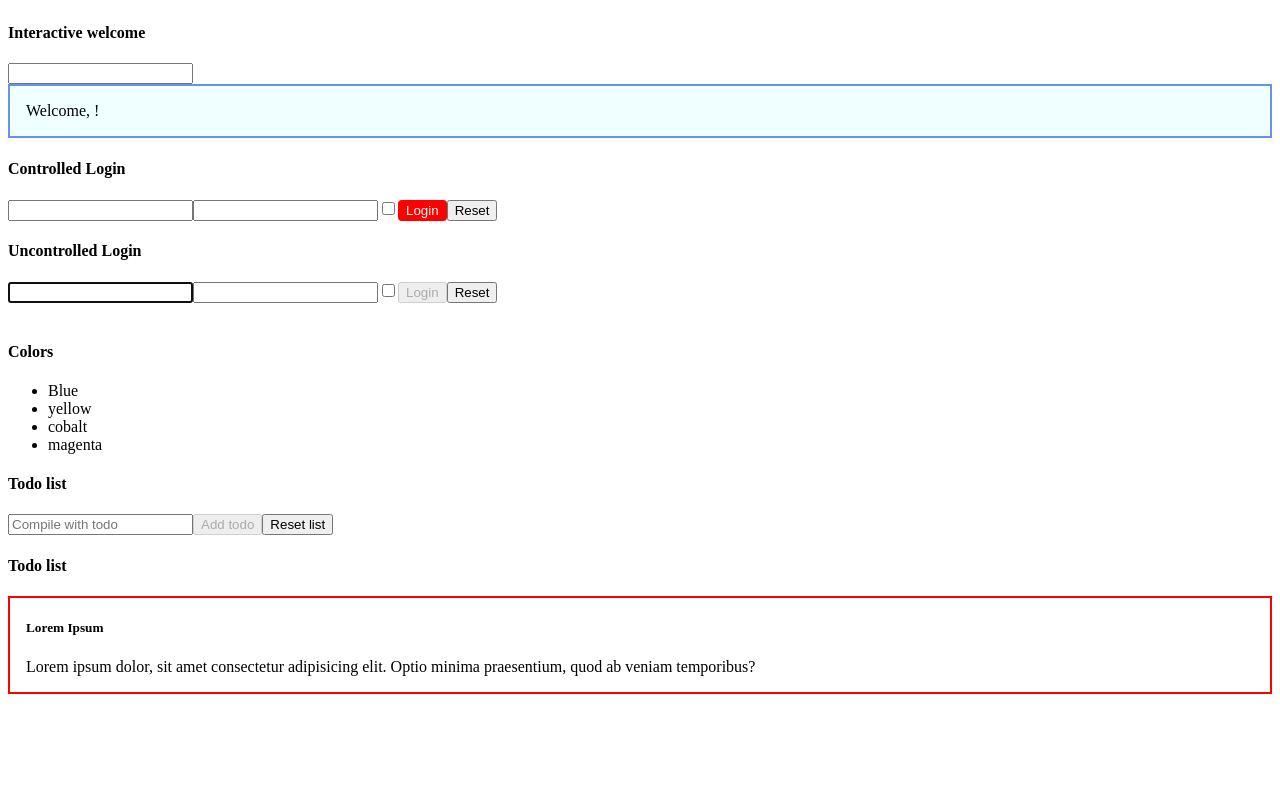
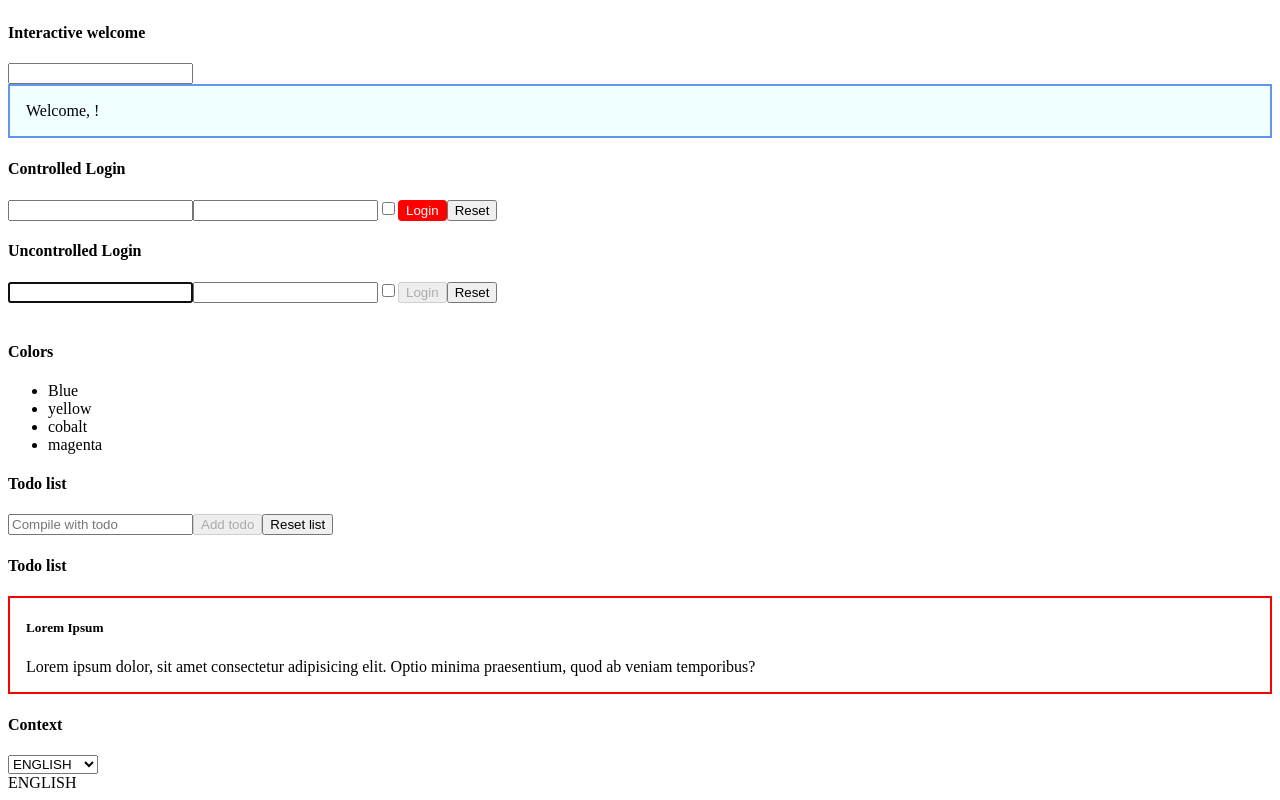
Before and after one commit to ErasmoSalsano/react-exercises, a React (Create React App) app: page / in a window 1280 px wide. Shown: the part 477-1277 px from the top of the page. Before the commit the page ends 1179 px from the top, so only its background shows below. Built offline with nearby package versions, Linux system fonts and the light colour scheme.

Commit message:
context-01

```diff
--- a/src/App.js
+++ b/src/App.js
@@ -4,8 +4,10 @@ import { ClickTracker } from "./components/ClickTracker";
 import { Colors } from "./components/Colors";
 import { Container } from "./components/Container";
 import { Counter } from "./components/Counter";
+import { DisplayLanguage } from "./components/DisplayLanguage";
 import { Hello } from "./components/Hello"
 import { InteractiveWelcome } from "./components/InteractiveWelcome";
+import { LanguageContext } from "./components/LanguageContext";
 import { Login } from "./components/Login";
 import { TodoList } from "./components/ToDoList";
 import { UncontrolledLogin } from "./components/UncontrolledLogin";
@@ -22,6 +24,17 @@ const colors = [
   {id:3, name:'magenta'}
 ]
 export class App extends React.Component{
+
+  state = {
+    language: 'en',
+  }
+
+  handleLanguageChange = (event)=>{
+    this.setState({
+      language: event.target.value,
+    })
+  }
+
   render(){
     return(
       <div>
@@ -66,6 +79,17 @@ export class App extends React.Component{
             Lorem ipsum dolor, sit amet consectetur adipisicing elit. Optio minima praesentium, quod ab veniam temporibus?
           </p>
         </Container>
+        <h4>Context</h4>
+        <select onChange={this.handleLanguageChange}>
+          <option value='en' selected>ENGLISH</option>
+          <option value='it'>ITALIANO</option>
+          <option value='fr'>FRANÇAIS</option>
+          <option value='de'>DEUTSCH</option>
+          <option value='es'>ESPAŅOL</option>
+        </select>
+        <LanguageContext.Provider value={this.state.language}>
+          <DisplayLanguage />
+        </LanguageContext.Provider>
       </div>
     )
   }
--- /dev/null
+++ b/src/components/DisplayLanguage.js
@@ -0,0 +1,22 @@
+import React from "react";
+import { LanguageContext } from "./LanguageContext";
+
+const languages = {
+  it: 'ITALIANO',
+  fr: 'FRANÇAIS',
+  en: 'ENGLISH',
+  de: 'DEUTSCH',
+  es: 'ESPAŅOL'
+}
+
+export class DisplayLanguage extends React.Component{
+  render(){
+    return (
+      <LanguageContext.Consumer>
+        {(language)=>{
+          return <div>{languages[language]}</div>
+        }}
+      </LanguageContext.Consumer>
+    )
+  }
+}
--- /dev/null
+++ b/src/components/LanguageContext.js
@@ -0,0 +1,3 @@
+import { createContext } from "react";
+
+export const LanguageContext = createContext()
```
